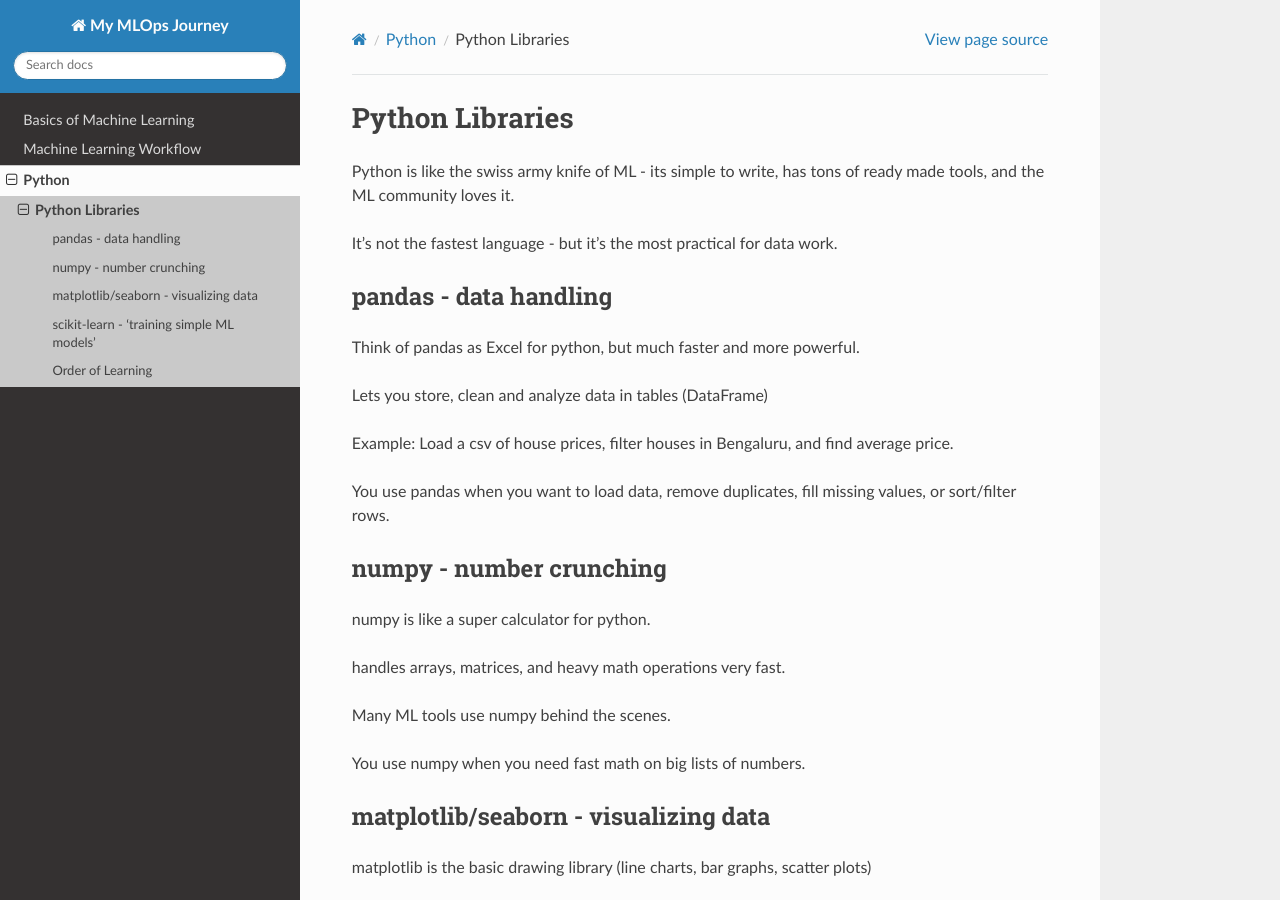
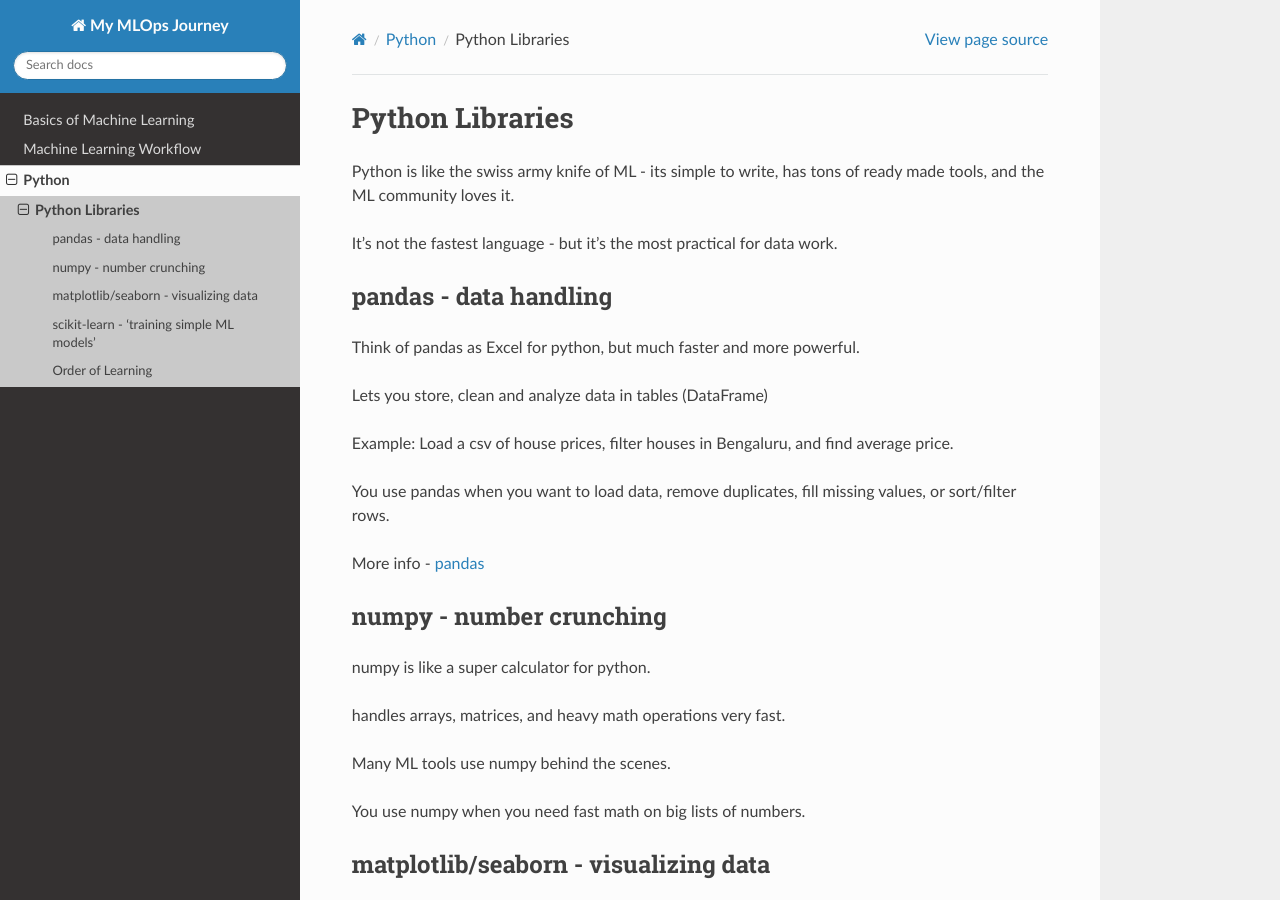
Before and after one commit to msm17b019/devops-to-mlops, a Sphinx documentation site: the page built from docs/py-lib/libraries.md, in a window 1280 px wide and 900 px high. Built offline with Sphinx 7.4.7 and the Read the Docs theme 3.1.0, drawn with Linux system fonts in a browser that asks for light colours.

Commit message:
add more info for pandas

```diff
--- a/docs/py-lib/libraries.md
+++ b/docs/py-lib/libraries.md
@@ -13,6 +13,8 @@
 Example: Load a csv of house prices, filter houses in Bengaluru, and find average price.
 
 You use pandas when you want to load data, remove duplicates, fill missing values, or sort/filter rows.
+
+More info - [pandas](https://github.com/msm17b019/pandas)
 
 ## numpy - number crunching
 
```
